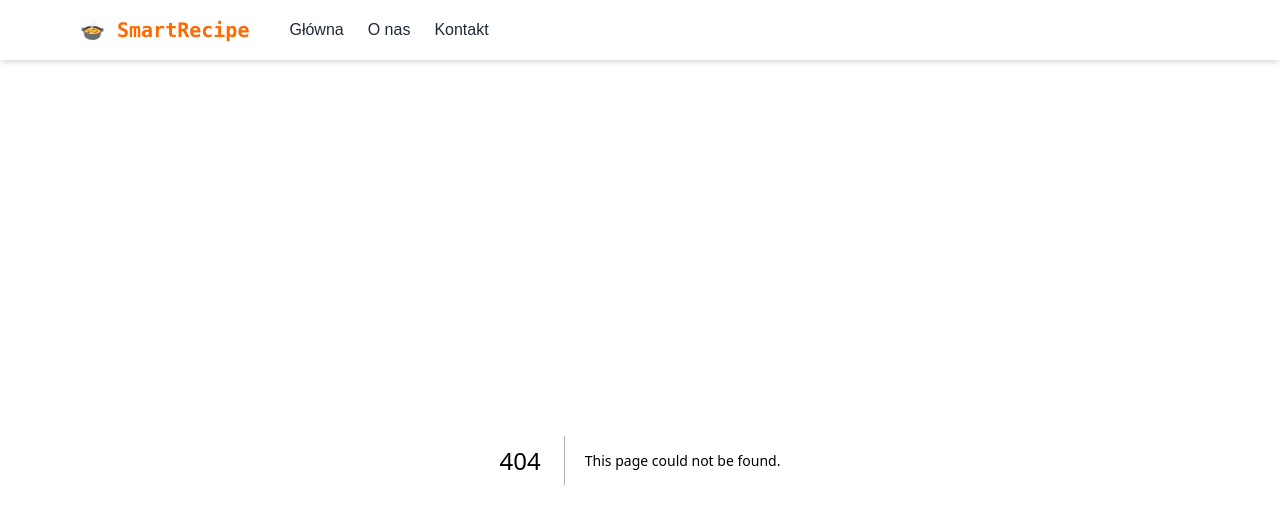
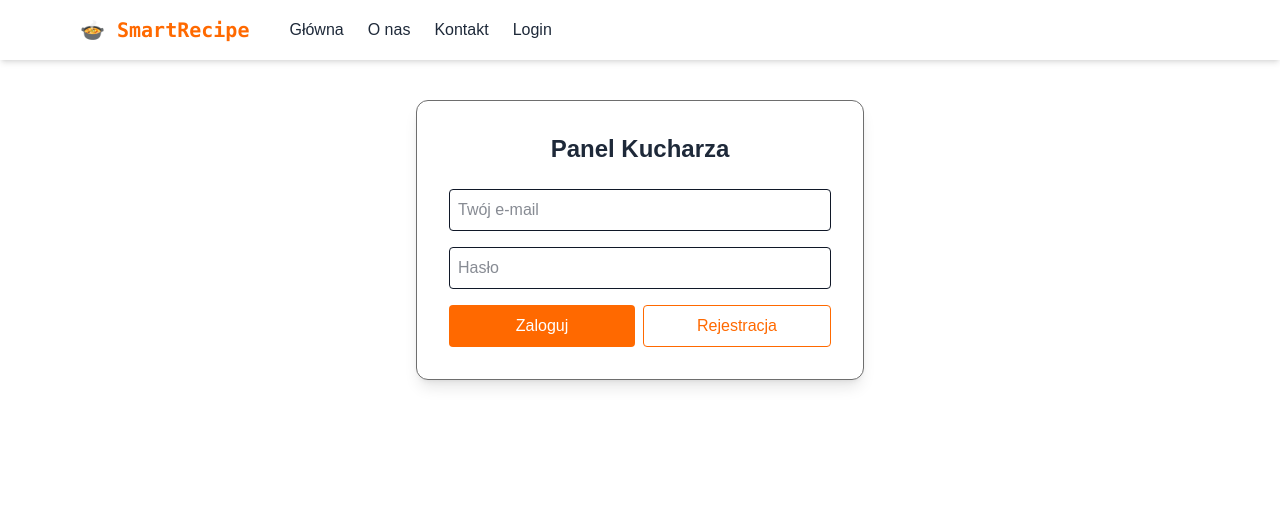
Before and after one commit to w69991/projekt_aplikacja_webowa, a Next.js app: page /login in a window 1280 px wide. Before the commit this address had no page. Shown: the top 524 px of the page. Built offline with nearby package versions, Linux system fonts and the light colour scheme; no server answers.

Commit message:
Naprawa tras dynamicznych i dodanie modułu autentykacji

```diff
--- a/app/layout.tsx
+++ b/app/layout.tsx
@@ -33,6 +33,7 @@ export default function RootLayout({
                   <Link href="/" className="hover:text-orange-500 font-medium">Główna</Link>
                   <Link href="/about" className="hover:text-orange-500 font-medium">O nas</Link>
                   <Link href="/contact" className="hover:text-orange-500 font-medium">Kontakt</Link>
+                  <Link href="/login" className="hover:text-orange-500 font-medium">Login</Link>
                 </nav>
       </header>
         {children}
--- /dev/null
+++ b/app/login/page.tsx
@@ -0,0 +1,50 @@
+'use client';
+import { useState } from 'react';
+import { supabase } from '@/lib/supabase';
+
+export default function LoginPage() {
+  const [email, setEmail] = useState('');
+  const [password, setPassword] = useState('');
+  const [message, setMessage] = useState('');
+
+  const handleSignUp = async () => {
+    const { error } = await supabase.auth.signUp({ email, password });
+    if (error) setMessage(error.message);
+    else setMessage('Sprawdź e-mail, aby potwierdzić rejestrację!');
+  };
+
+  const handleLogin = async () => {
+    const { error } = await supabase.auth.signInWithPassword({ email, password });
+    if (error) setMessage(error.message);
+    else setMessage('Zalogowano pomyślnie!');
+  };
+
+  return (
+    <main className="p-8 max-w-md mx-auto mt-10 border rounded-xl shadow-lg bg-white">
+      <h1 className="text-2xl font-bold mb-6 text-center text-gray-800">Panel Kucharza</h1>
+      <div className="flex flex-col gap-4">
+        <input
+          type="email"
+          placeholder="Twój e-mail"
+          className="p-2 border rounded text-gray-900"
+          onChange={(e) => setEmail(e.target.value)}
+        />
+        <input
+          type="password"
+          placeholder="Hasło"
+          className="p-2 border rounded text-gray-900"
+          onChange={(e) => setPassword(e.target.value)}
+        />
+        <div className="flex gap-2">
+          <button onClick={handleLogin} className="flex-1 bg-orange-500 text-white py-2 rounded hover:bg-orange-600 transition">
+            Zaloguj
+          </button>
+          <button onClick={handleSignUp} className="flex-1 border border-orange-500 text-orange-500 py-2 rounded hover:bg-orange-50">
+            Rejestracja
+          </button>
+        </div>
+        {message && <p className="text-center text-sm text-blue-600 mt-2">{message}</p>}
+      </div>
+    </main>
+  );
+}
--- a/app/page.tsx
+++ b/app/page.tsx
@@ -1,6 +1,7 @@
 'use client';
 
 import { useState, useEffect } from 'react';
+import Link from 'next/link';
 
 export default function Home() {
   const [recipes, setRecipes] = useState([]);
@@ -34,9 +35,11 @@ export default function Home() {
             <img src={meal.strMealThumb} alt={meal.strMeal} className="w-full h-48 object-cover" />
             <div className="p-4">
               <h2 className="text-xl font-semibold mb-4">{meal.strMeal}</h2>
-              <button className="w-full border-2 border-orange-500 text-orange-500 py-2 rounded-lg hover:bg-orange-500 hover:text-white transition-all">
-                Szczegóły
-              </button>
+                <Link href={`/recipe/${meal.idMeal}`}>
+                    <button className="w-full bg-orange-500 text-white py-2 rounded-lg hover:bg-orange-600 transition-colors">
+                    Zobacz przepis
+                    </button>
+                </Link>
             </div>
           </article>
         ))}
--- /dev/null
+++ b/app/recipe/[id]/page.tsx
@@ -0,0 +1,46 @@
+async function getRecipeDetails(id: string) {
+  const res = await fetch(`https://www.themealdb.com/api/json/v1/1/lookup.php?i=${id}`);
+  const data = await res.json();
+  return data.meals ? data.meals[0] : null;
+}
+
+export default async function RecipeDetails({ params }: { params: Promise<{ id: string }> }) {
+  const { id } = await params;
+  const recipe = await getRecipeDetails(id);
+
+  if (!recipe) return <p className="p-8 text-center">Nie znaleziono przepisu.</p>;
+
+  const ingredients = [];
+  for (let i = 1; i <= 20; i++) {
+    if (recipe[`strIngredient${i}`]) {
+      ingredients.push(`${recipe[`strIngredient${i}`]} - ${recipe[`strMeasure${i}`]}`);
+    }
+  }
+
+  return (
+    <main className="p-8 max-w-4xl mx-auto">
+      <article>
+        <header className="mb-8">
+          <h1 className="text-4xl font-bold mb-4">{recipe.strMeal}</h1>
+          <img src={recipe.strMealThumb} alt={recipe.strMeal} className="w-full h-96 object-cover rounded-2xl shadow-lg" />
+        </header>
+
+        <section className="grid grid-cols-1 md:grid-cols-2 gap-12">
+          <div>
+            <h2 className="text-2xl font-semibold mb-4 border-b pb-2">Składniki:</h2>
+            <ul className="list-disc list-inside space-y-2 text-gray-700">
+              {ingredients.map((ing, index) => <li key={index}>{ing}</li>)}
+            </ul>
+          </div>
+
+          <div>
+            <h2 className="text-2xl font-semibold mb-4 border-b pb-2">Instrukcja:</h2>
+            <p className="whitespace-pre-line text-gray-700 leading-relaxed">
+              {recipe.strInstructions}
+            </p>
+          </div>
+        </section>
+      </article>
+    </main>
+  );
+}
```
Also changed, not shown: lib/supabase.ts (renamed from src/lib/supabase.ts).
